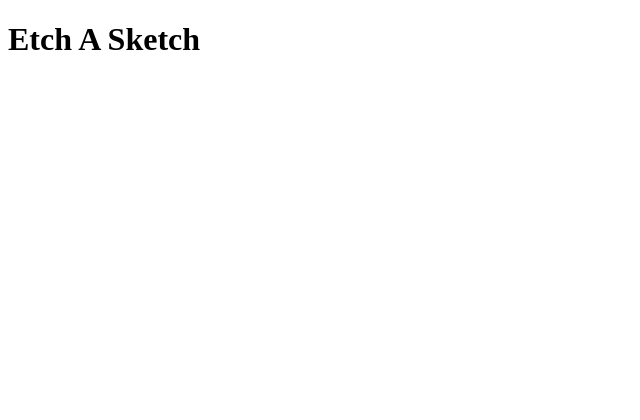
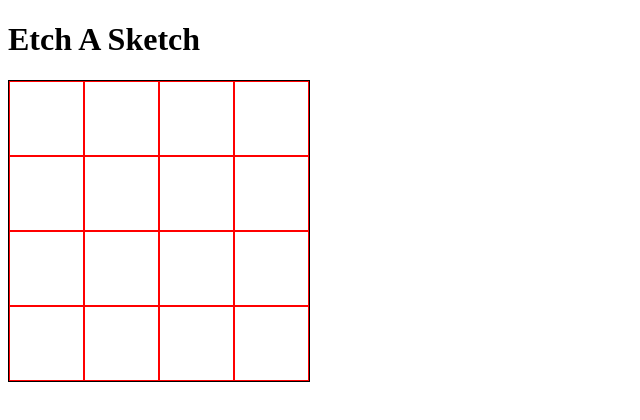
Before and after one commit to lukestorey95/etchasketch, a plain HTML site: page index.html in a window 1280 px wide. Shown: the whole page, without its empty margins (0-640 px from the left). Drawn offline with Linux system fonts and the light colour scheme.

Commit message:
Add grid and black fill on hover

```diff
--- a/index.html
+++ b/index.html
@@ -6,10 +6,14 @@
     <meta name="viewport" content="width=device-width, initial-scale=1.0">
     <title>Etch-A-Sketch</title>
     <link rel="stylesheet" href="style.css">
-    <script src="js/script.js"></script>
+    <script src="script.js" defer></script>
 </head>
 <body>
     <h1>Etch A Sketch</h1>
 
+    <div class="container">
+
+    </div>
+
 </body>
 </html>
--- a/script.js
+++ b/script.js
@@ -0,0 +1,19 @@
+const container = document.querySelector('.container');
+
+function createGrid(size) {
+    for (let i = 0; i < (size ** 2); i++) {
+        const div = document.createElement('div');
+        container.style.gridTemplateColumns = `repeat(${size},1fr)`;
+        container.style.gridTemplateRows = `repeat(${size},1fr)`;
+        container.appendChild(div).classList.add('box');
+    }
+
+}
+
+createGrid(4);
+
+const boxes = container.querySelectorAll('.box')
+
+boxes.forEach(box => box.addEventListener('mouseover', () => {
+    box.style.background = 'black';
+}))
--- a/style.css
+++ b/style.css
@@ -0,0 +1,12 @@
+.container {
+  display: grid;
+  z-index: 100;
+  gap: 0px 0px;
+  width: 300px;
+  height: 300px;
+  border: 1px solid black;
+}
+
+.box {
+  border: 1px solid red;
+}
```
